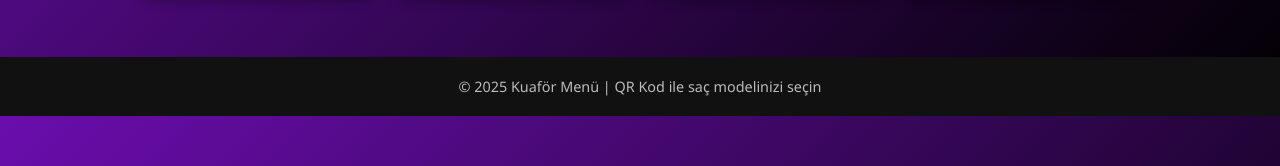
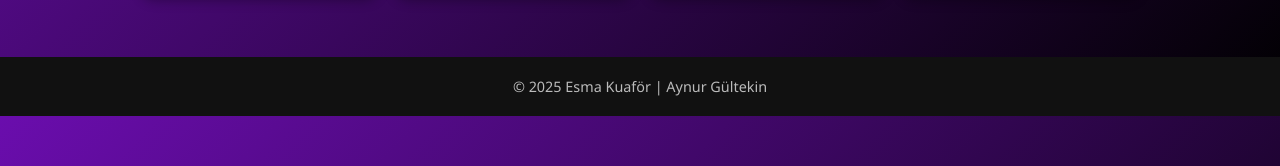
Before and after one commit to Lifantel/EsmaWeb, a plain HTML site: page index.html in a window 1280 px wide. Shown: the part 498-664 px from the top of the page. Drawn offline with Linux system fonts and the light colour scheme.

Commit message:
Update index.html

```diff
--- a/index.html
+++ b/index.html
@@ -157,7 +157,7 @@
   </div>
 
   <footer>
-    © 2025 Kuaför Menü | QR Kod ile saç modelinizi seçin
+    © 2025 Esma Kuaför | Aynur Gültekin
   </footer>
 
   <script>
```
